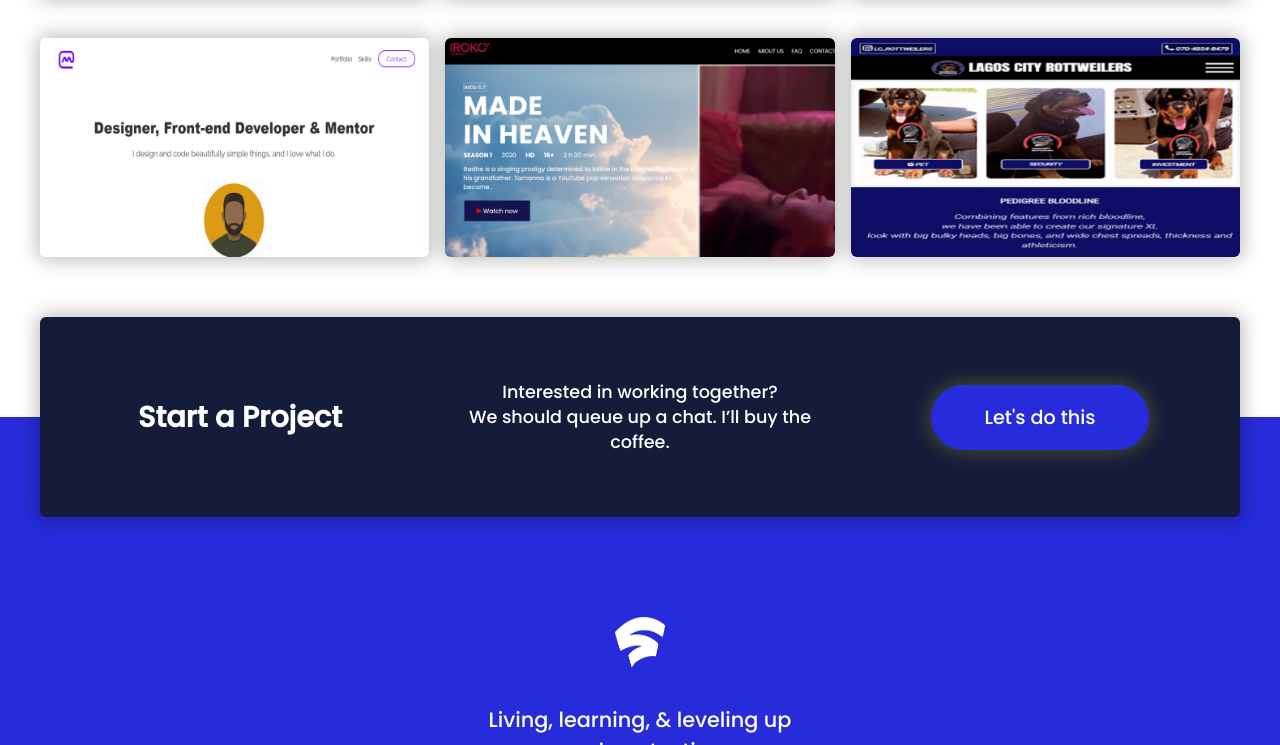
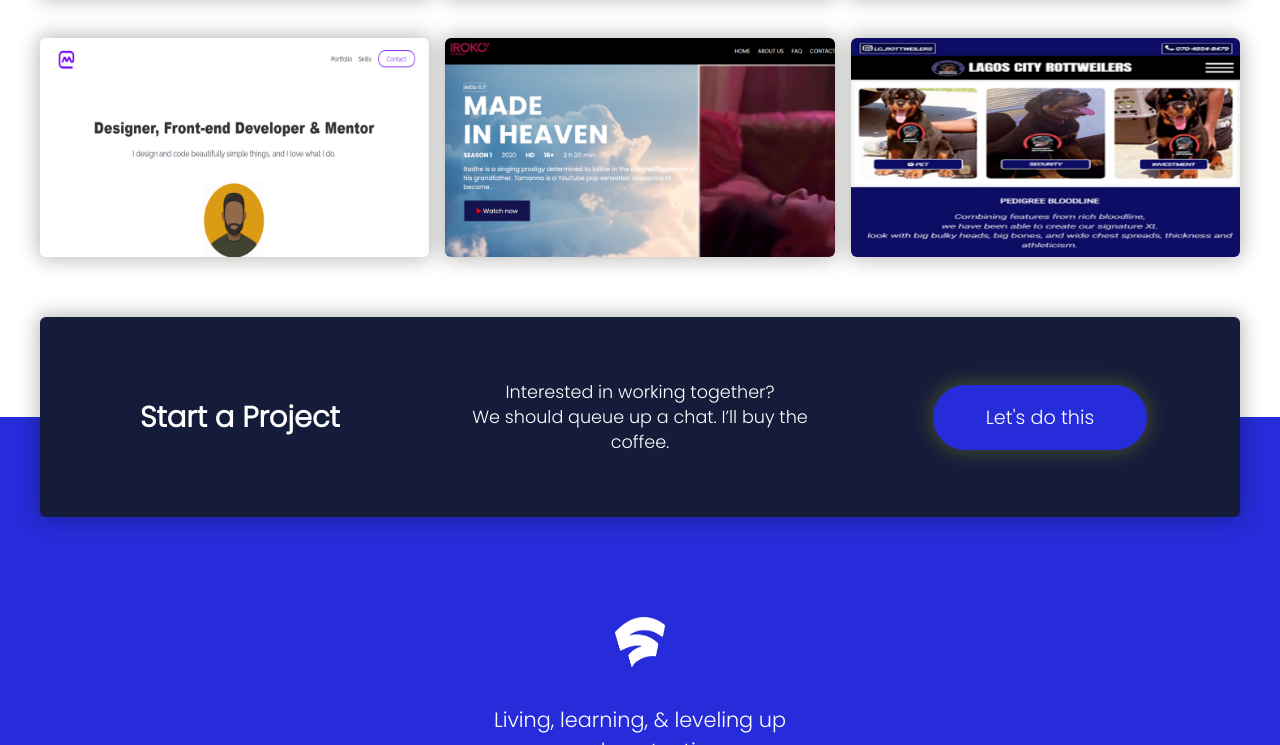
Before and after one commit to greycode-007/StanleyAnosike, a website: page index.html in a window 1280 px wide. Shown: the part 2011-2756 px from the top of the page. Drawn offline with nearby package versions, Linux system fonts and the light colour scheme.

```diff
--- a/style.css
+++ b/style.css
@@ -1,4 +1,4 @@
-@import url('https://fonts.googleapis.com/css2?family=Poppins:wght@500&display=swap');
+@import url('https://fonts.googleapis.com/css2?family=Poppins:wght@300&display=swap');
 
 * {
   padding: 0;
```
